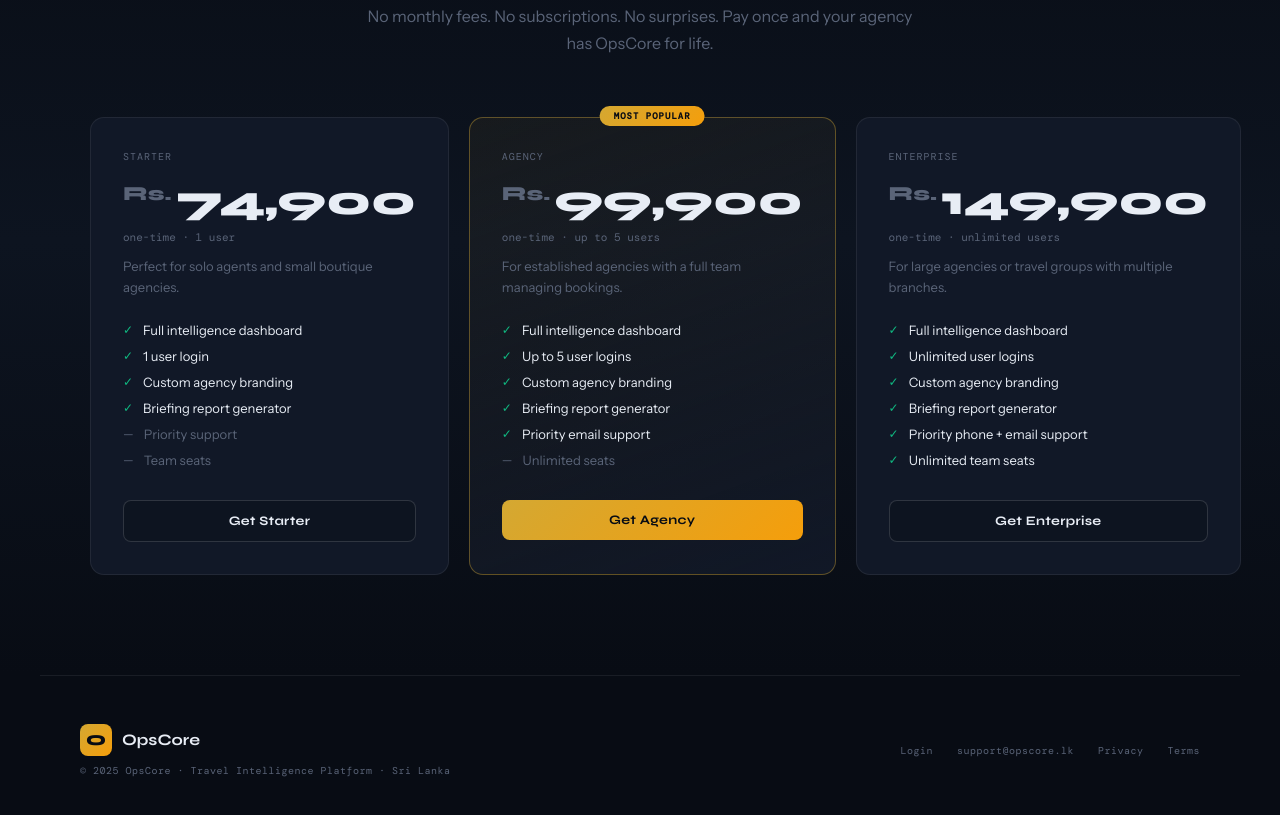
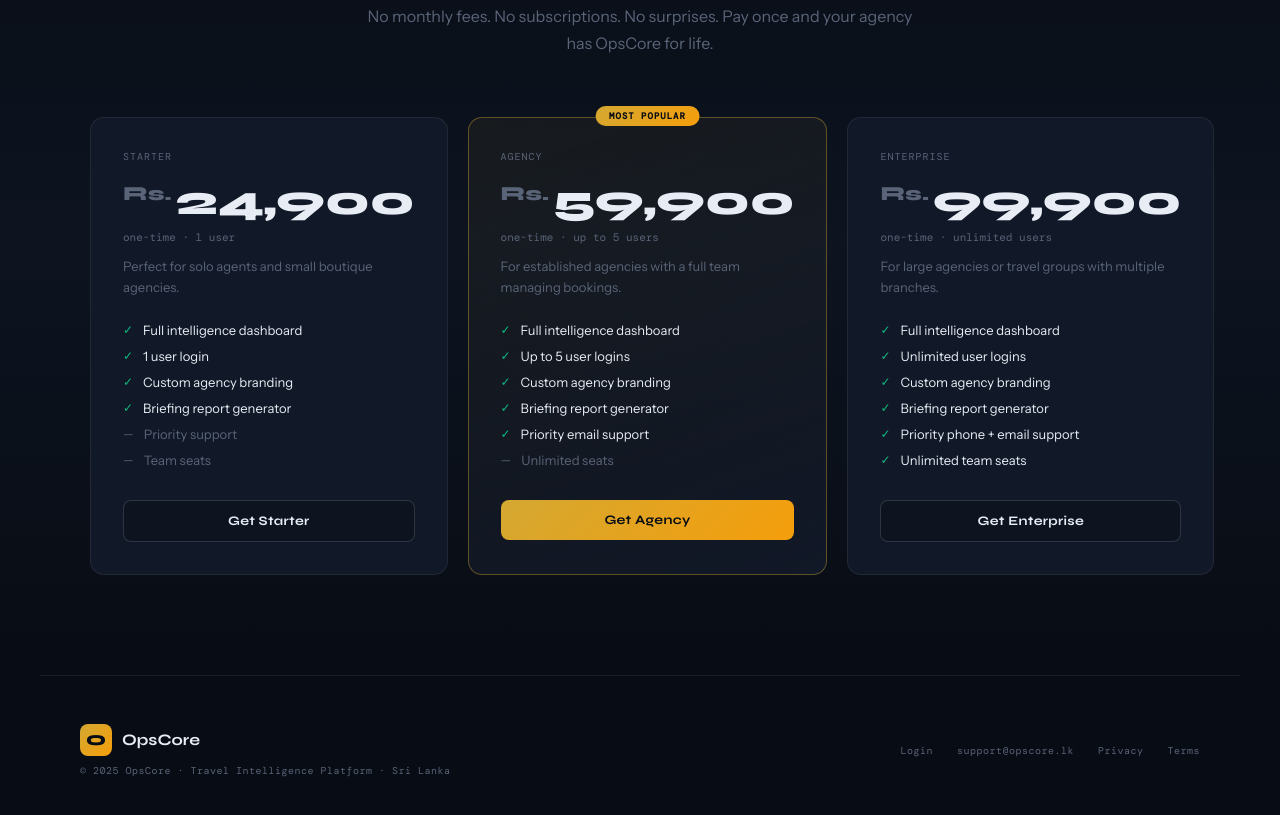
Before and after one commit to vishwagw/Opscore, a plain HTML site: page index.html in a window 1280 px wide. Shown: the part 2820-3635 px from the top of the page. Drawn offline with nearby package versions, Linux system fonts and the light colour scheme; a web font is replaced by a local one.

Commit message:
Update pricing values in index.html

```diff
--- a/index.html
+++ b/index.html
@@ -362,7 +362,7 @@
         <div class="pricing-tier">STARTER</div>
         <div class="pricing-price">
           <span class="pricing-price-prefix">Rs.</span>
-          <span>74,900</span>
+          <span>24,900</span>
         </div>
         <div class="pricing-price-suffix" style="font-size:11px;color:var(--muted);margin-bottom:12px">one-time · 1 user</div>
         <div class="pricing-desc">Perfect for solo agents and small boutique agencies.</div>
@@ -382,7 +382,7 @@
         <div class="pricing-tier">AGENCY</div>
         <div class="pricing-price">
           <span class="pricing-price-prefix">Rs.</span>
-          <span>99,900</span>
+          <span>59,900</span>
         </div>
         <div class="pricing-price-suffix" style="font-size:11px;color:var(--muted);margin-bottom:12px">one-time · up to 5 users</div>
         <div class="pricing-desc">For established agencies with a full team managing bookings.</div>
@@ -401,7 +401,7 @@
         <div class="pricing-tier">ENTERPRISE</div>
         <div class="pricing-price">
           <span class="pricing-price-prefix">Rs.</span>
-          <span>149,900</span>
+          <span>99,900</span>
         </div>
         <div class="pricing-price-suffix" style="font-size:11px;color:var(--muted);margin-bottom:12px">one-time · unlimited users</div>
         <div class="pricing-desc">For large agencies or travel groups with multiple branches.</div>
```
